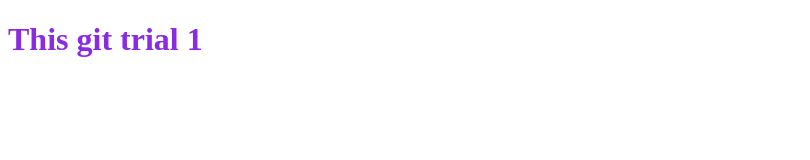
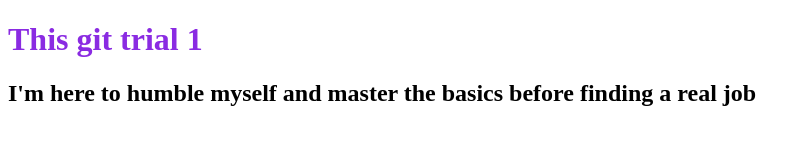
Before and after one commit to Blue-Chocolate/all, a plain HTML site: page index.html in a window 1280 px wide. Shown: the whole page, without its empty margins (0-810 px from the left). Drawn offline with Linux system fonts and the light colour scheme.

Commit message:
H2 update

```diff
--- a/index.html
+++ b/index.html
@@ -9,6 +9,7 @@
 <body>
 
     <H1>This git trial 1</H1>
+    <h2> I'm here to humble myself and master the basics before finding a real job </h2>
 
 </body>
 
```
